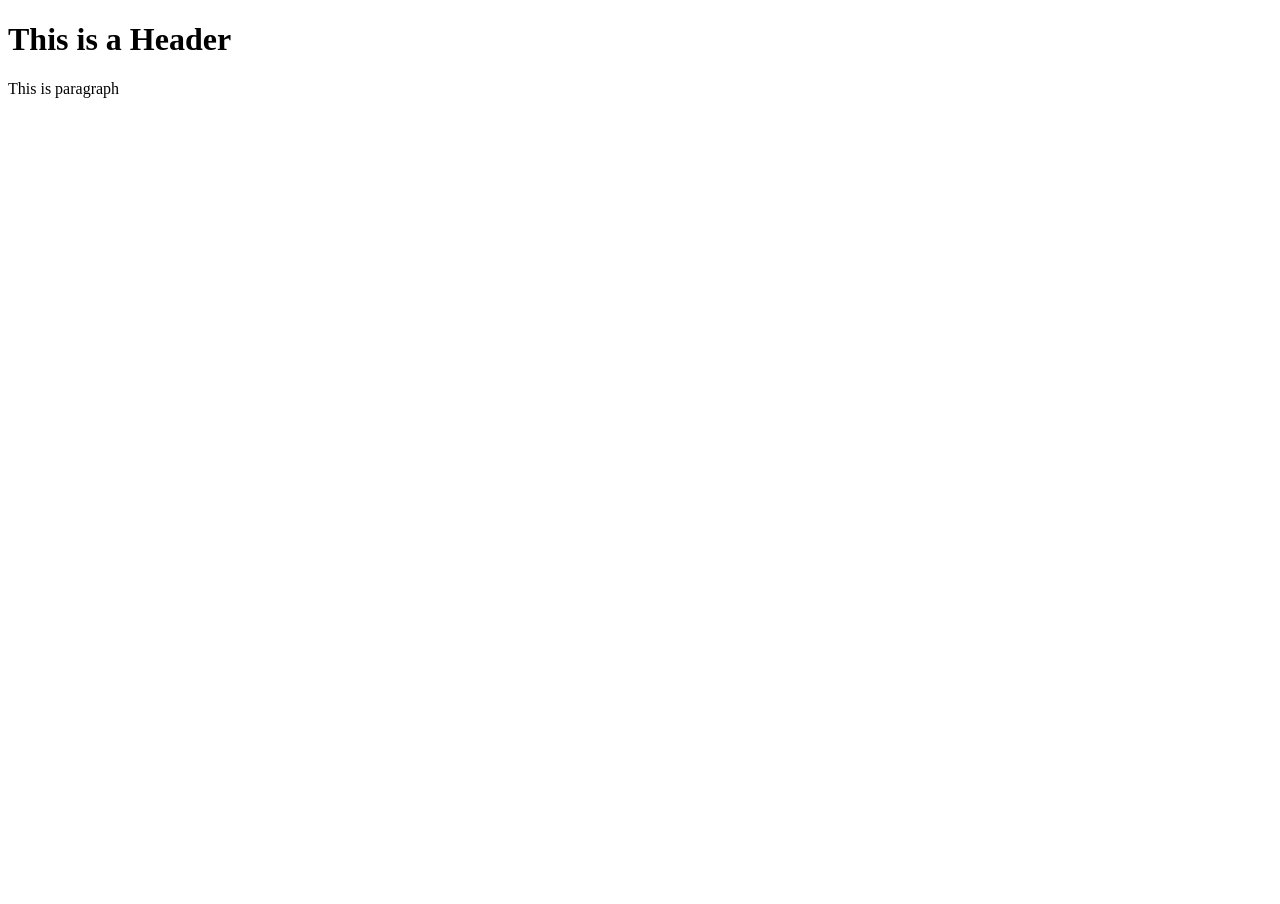
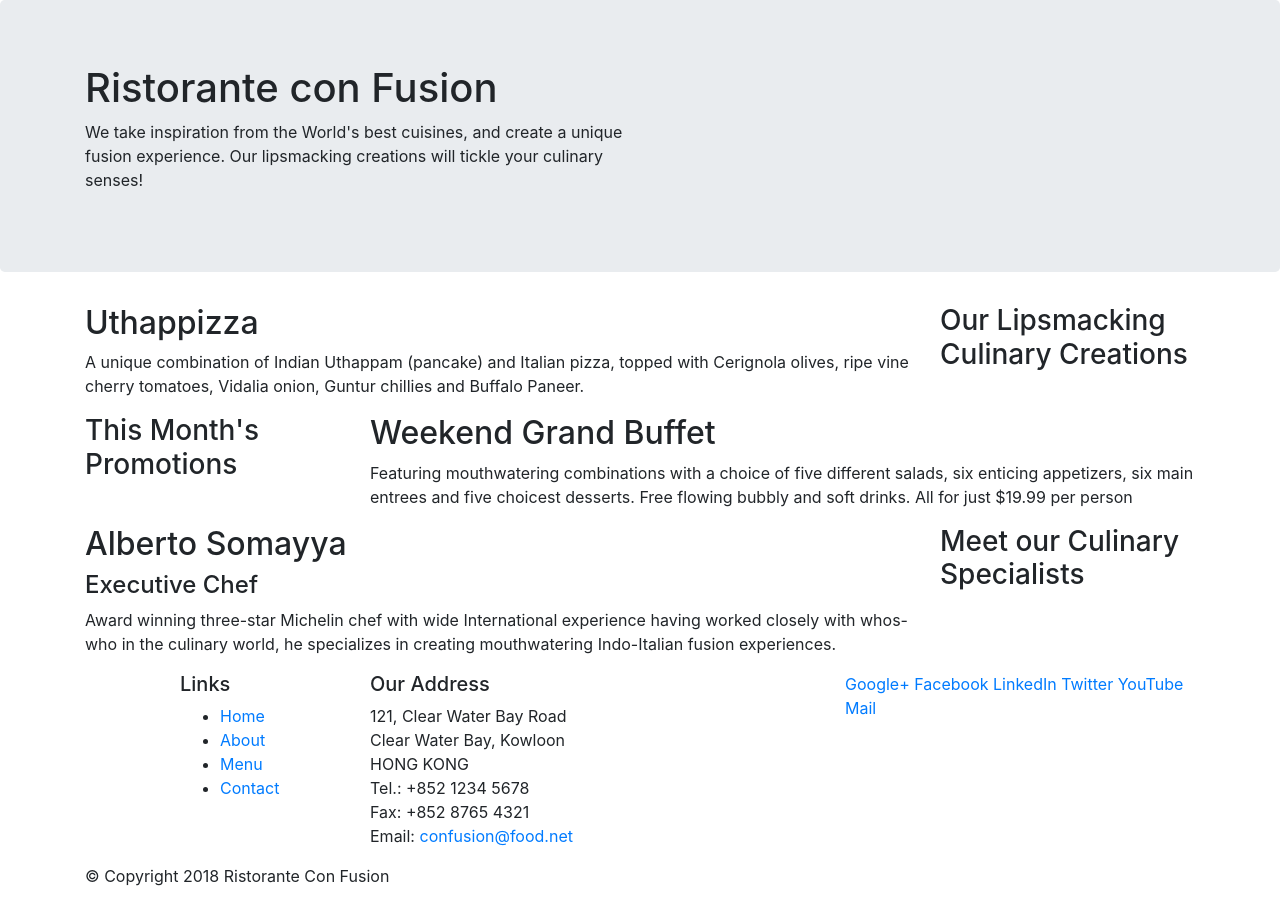
Before and after one commit to HoangNghia202/Git_test, a website: page index.html in a window 1280 px wide. Before the commit the page ends 800 px from the top, so only its background shows below. Drawn offline with nearby package versions, Linux system fonts and the light colour scheme.

Commit message:
third-commit

```diff
--- a/index.html
+++ b/index.html
@@ -1,15 +1,102 @@
 <!DOCTYPE html>
-
-<html>
-
- <head></head>
+<html lang="en">
+<head>
+    <meta charset="UTF-8">
+    <meta http-equiv="X-UA-Compatible" content="IE=edge">
+    <meta name="viewport" content="width=device-width, initial-scale=1.0">
+    <title>Ristorante Con Function</title>
+    <link rel="stylesheet" href="node_modules/bootstrap/dist/css/bootstrap.min.css">
+</head>
+<body>
+    <header class="jumbotron">
+        <div class="container">
+            <div class="row">
+                <div class="col-12 col-sm-6">
+                    <h1>Ristorante con Fusion</h1>
+                    <p>We take inspiration from the World's best cuisines, and create a unique fusion experience. Our lipsmacking creations will tickle your culinary senses!</p>
+                </div>
+                <div class=" col-12 col-sm">
+                </div>
+            </div>
+        </div>
+    </header>
+    <div class="container">
+        <div class="row">
+            <div class="col-12 col-sm-4 order-sm-last col-md-3">
+                <h3>Our Lipsmacking Culinary Creations</h3>
+            </div>
+            <div class="col col-sm order-sm-first col-md">
+                <h2>Uthappizza</h2>
+                <p>A unique combination of Indian Uthappam (pancake) and Italian pizza, topped with Cerignola olives, ripe vine cherry tomatoes, Vidalia onion, Guntur chillies and Buffalo Paneer.</p>
+            </div>
+        </div>
 
 
+        <div class="row">
+            <div class="col-12 col-sm-4 col-md-3" >
+                <h3>This Month's Promotions</h3>
+            </div>
+            <div class="col col-sm col-md">
+                <h2>Weekend Grand Buffet</h2>
+                <p>Featuring mouthwatering combinations with a choice of five different salads, six enticing appetizers, six main entrees and five choicest desserts. Free flowing bubbly and soft drinks. All for just $19.99 per person </p>
+            </div>
+        </div>
 
- <body>
+        <div class="row">
+            <div class="col-12 col-sm-4 order-sm-last col-md-3">
+                <h3>Meet our Culinary Specialists</h3>
+            </div>
+            <div class="col col-sm order-sm-first col-md">
+                <h2>Alberto Somayya</h2>
+                <h4>Executive Chef</h4>
+                <p>Award winning three-star Michelin chef with wide International experience having worked closely with whos-who in the culinary world, he specializes in creating mouthwatering Indo-Italian fusion experiences. </p>
+            </div>
+        </div>
+    </div>
 
- <h1>This is a Header</h1>
- <p>This is paragraph</p>
- </body>
-
- </html>
+    <footer>
+        <div class=" container">
+            <div class="row">
+                <div class="col-4 col-sm-2 offset-1">
+                    <h5>Links</h5>
+                    <ul>
+                        <li><a href="#">Home</a></li>
+                        <li><a href="#">About</a></li>
+                        <li><a href="#">Menu</a></li>
+                        <li><a href="#">Contact</a></li>
+                    </ul>
+                </div>
+                <div class="col-7 col-sm-5">
+                    <h5>Our Address</h5>
+                    <address>
+		              121, Clear Water Bay Road<br>
+		              Clear Water Bay, Kowloon<br>
+		              HONG KONG<br>
+		              Tel.: +852 1234 5678<br>
+		              Fax: +852 8765 4321<br>
+		              Email: <a href="mailto:confusion@food.net">confusion@food.net</a>
+		           </address>
+                </div>
+                <div class="col-12 col-sm-4 ">
+                    <div>
+                        <a href="http://google.com/+">Google+</a>
+                        <a href="http://www.facebook.com/profile.php?id=">Facebook</a>
+                        <a href="http://www.linkedin.com/in/">LinkedIn</a>
+                        <a href="http://twitter.com/">Twitter</a>
+                        <a href="http://youtube.com/">YouTube</a>
+                        <a href="mailto:">Mail</a>
+                    </div>
+                </div>
+           </div>
+           <div class="row">
+                <div class=" col-auto  d-none d-md-block ">
+                    <p>© Copyright 2018 Ristorante Con Fusion</p>
+                </div>
+           </div>
+        </div>
+    </footer>
+    <script src="node_modules/jquery/dist/jquery.slim.min.js"></script>
+    <script src="node_modules/popper.js/dist/umd/popper.min.js"></script>
+    <script src="node_modules/bootstrap/dist/js/bootstrap.min.js"></script>
+</body>
+</html>
--- /dev/null
+++ b/target/npmlist.json
@@ -0,0 +1 @@
+{"version":"1.0.0","name":"git-test"}
```
Also changed, not shown: package.json (added, +26 -0 lines), 2 other files.
